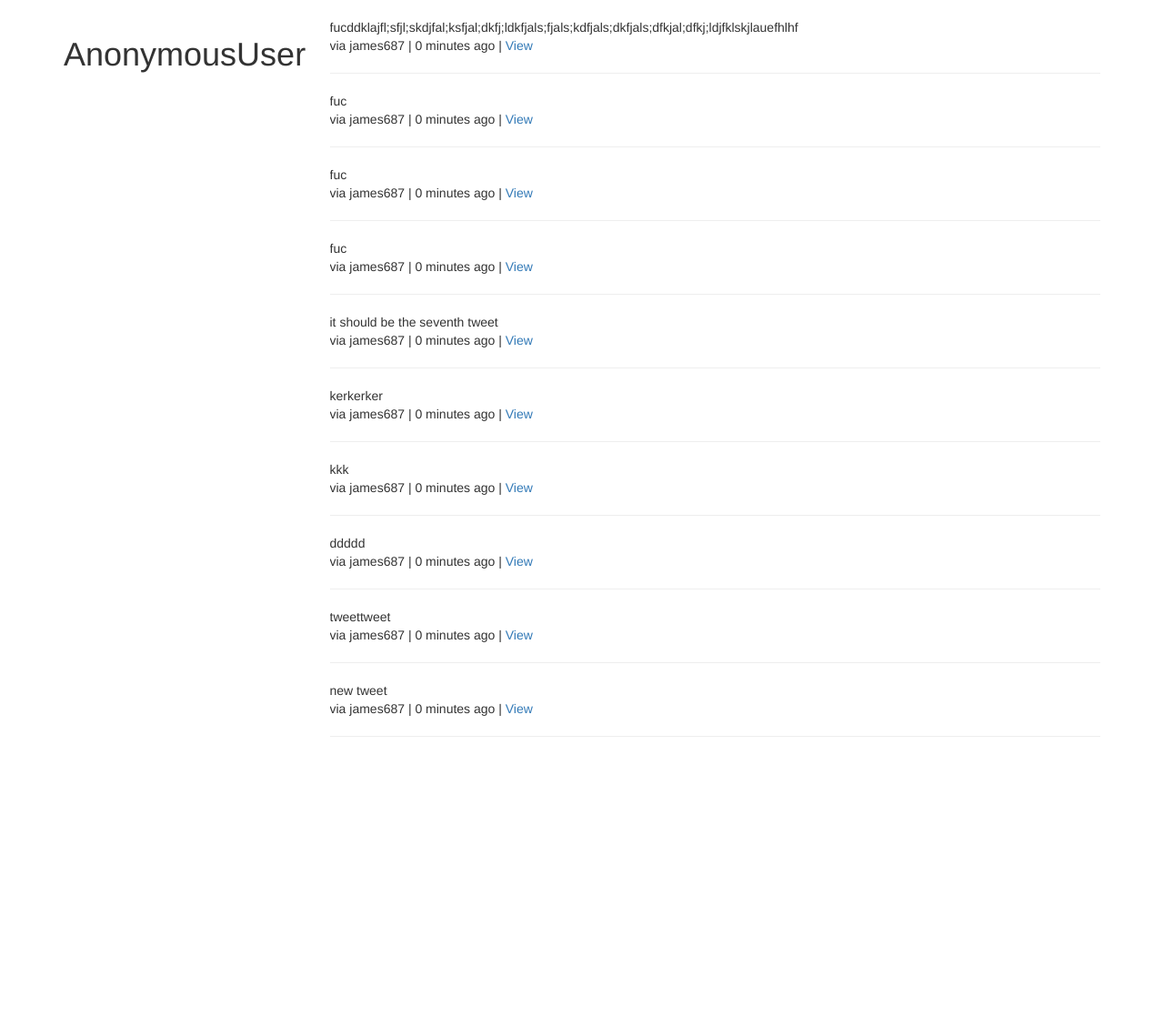
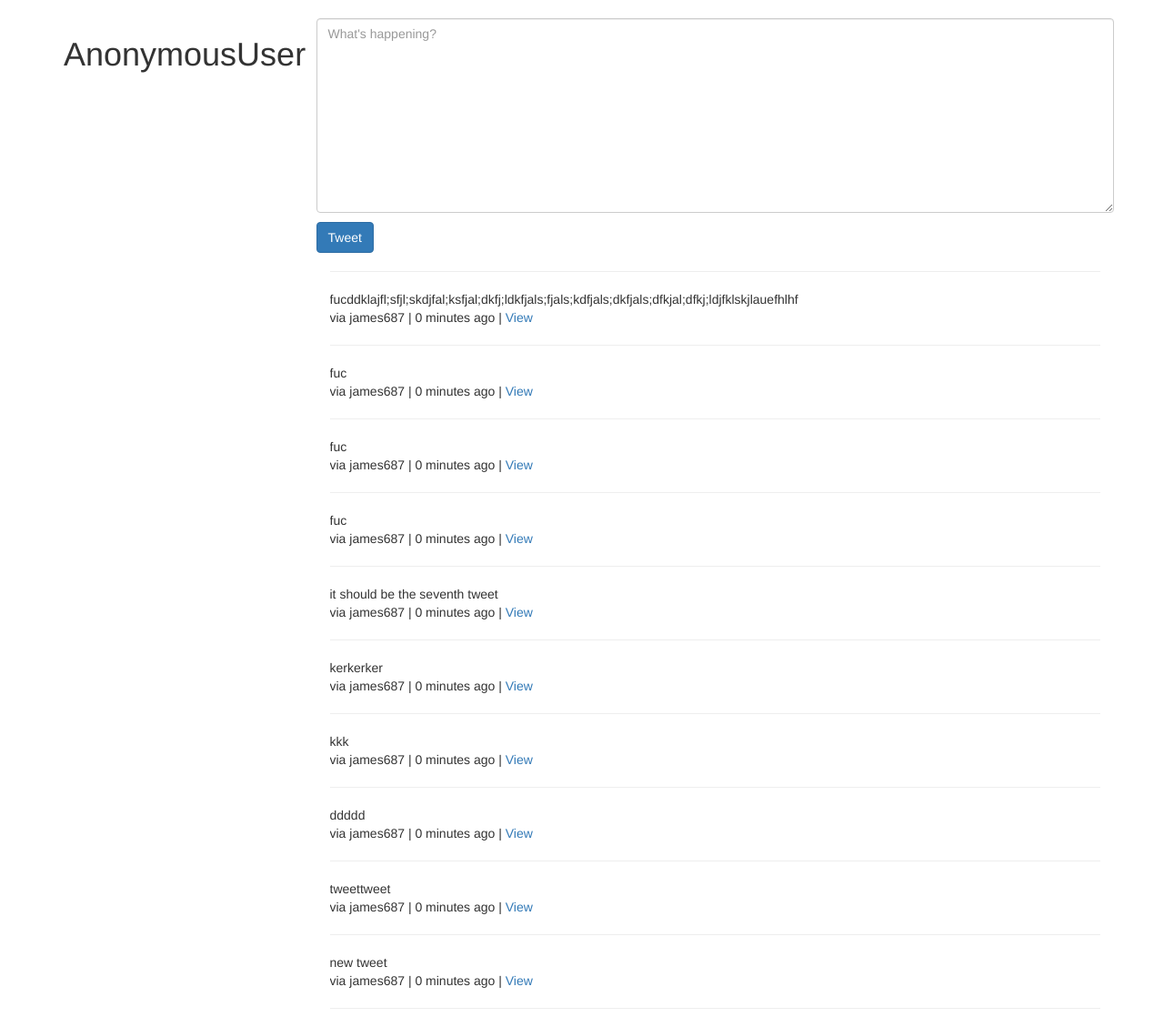
Before and after one commit to james687/Tweetme, a Django app: page / in a window 1280 px wide. Shown: the part 52-1181 px from the top of the page at 91% size. Before the commit the page ends 862 px from the top, so only its background shows below. Run offline with Django 3.2, Linux system fonts and the light colour scheme; data comes from the database, SQL or seed files in the repository; both versions use the stored data as it was after the commit; some libraries are stand-ins or nearby versions.

Commit message:
tweet list and create tweet from homepage - revise homepage to list view and do a redirect for the original list URL - style the create_form by overriding with ModelForm field

```diff
--- a/templates/form.html
+++ /dev/null
@@ -1,4 +0,0 @@
-<form action="" method="post">{% csrf_token %}
-    {{ form.as_p }}
-    <input type="submit" value="{{ btn_title }}" />
-</form>
--- /dev/null
+++ b/templates/tweet_form.html
@@ -0,0 +1,4 @@
+<form action="{% if action_url %}{{ action_url }}{% endif %}" method="post">{% csrf_token %}
+    {{ form.as_p }}
+    <input type="submit" value="{{ btn_title }}" class="btn btn-primary" />
+</form>
--- a/tweets/forms.py
+++ b/tweets/forms.py
@@ -4,6 +4,13 @@ from .models import Tweet
 
 
 class TweetModelForm(forms.ModelForm):
+    # NOTE this property needs to be exactly the same name the `content` field below to override its default setting
+    content = forms.CharField(label='',
+                              widget=forms.Textarea(
+                                  attrs={'placeholder': "What's happening?",
+                                         "class": "form-control"}
+                              ))
+
     class Meta:
         model = Tweet
         fields = [
--- a/tweets/templates/create.html
+++ b/tweets/templates/create.html
@@ -1,5 +1,9 @@
 {% extends "base.html" %}
 {% block title %}Compose a Tweet{% endblock %}
 {% block content %}
-    {% include 'form.html' with form=form btn_title='Tweet' %}
+    <div class="row">
+        <div class="col-sm-6 col-sm-offset-3">
+            {% include 'tweet_form.html' with form=form btn_title='Tweet' %}
+        </div>
+    </div>
 {% endblock %}
--- a/tweets/templates/list.html
+++ b/tweets/templates/list.html
@@ -6,6 +6,12 @@
             <h1>{{ request.user }}</h1>
         </div>
         <div class="col-sm-9">
+            {% if not request.GET.q %}
+                <div class="row">
+                    {% include 'tweet_form.html' with form=create_form action_url=create_url btn_title='Tweet' %}
+                </div>
+                <hr />
+            {% endif %}
             {% for tweet in object_list %}
                 <div class="media">
                     {% if tweet.image_url %} <!-- 20170815 no image_url now -->
--- a/tweets/templates/update.html
+++ b/tweets/templates/update.html
@@ -1,5 +1,9 @@
 {% extends "base.html" %}
 {% block title %}Edit{% endblock %}
 {% block content %}
-    {% include 'form.html' with form=form btn_title='Update' %}
+    <div class="row">
+        <div class="col-sm-6 col-sm-offset-3">
+            {% include 'tweet_form.html' with form=form btn_title='Update' %}
+        </div>
+    </div>
 {% endblock %}
--- a/tweets/views.py
+++ b/tweets/views.py
@@ -13,10 +13,16 @@ class TweetList(ListView):
 
     def get_queryset(self):
         qs = Tweet.objects.all()
-        query = self.request.GET.get('q');
+        query = self.request.GET.get('q')
         if query:
             qs = qs.filter(Q(content__icontains=query) | Q(user__username__icontains=query))
         return qs
+
+    def get_context_data(self, **kwargs):
+        context = super(TweetList, self).get_context_data(**kwargs)
+        context['create_form'] = TweetModelForm()
+        context['create_url'] = reverse_lazy('tweet:create')
+        return context
 
 
 class TweetDetail(DetailView):
```
Also changed, not shown: db.sqlite3.
